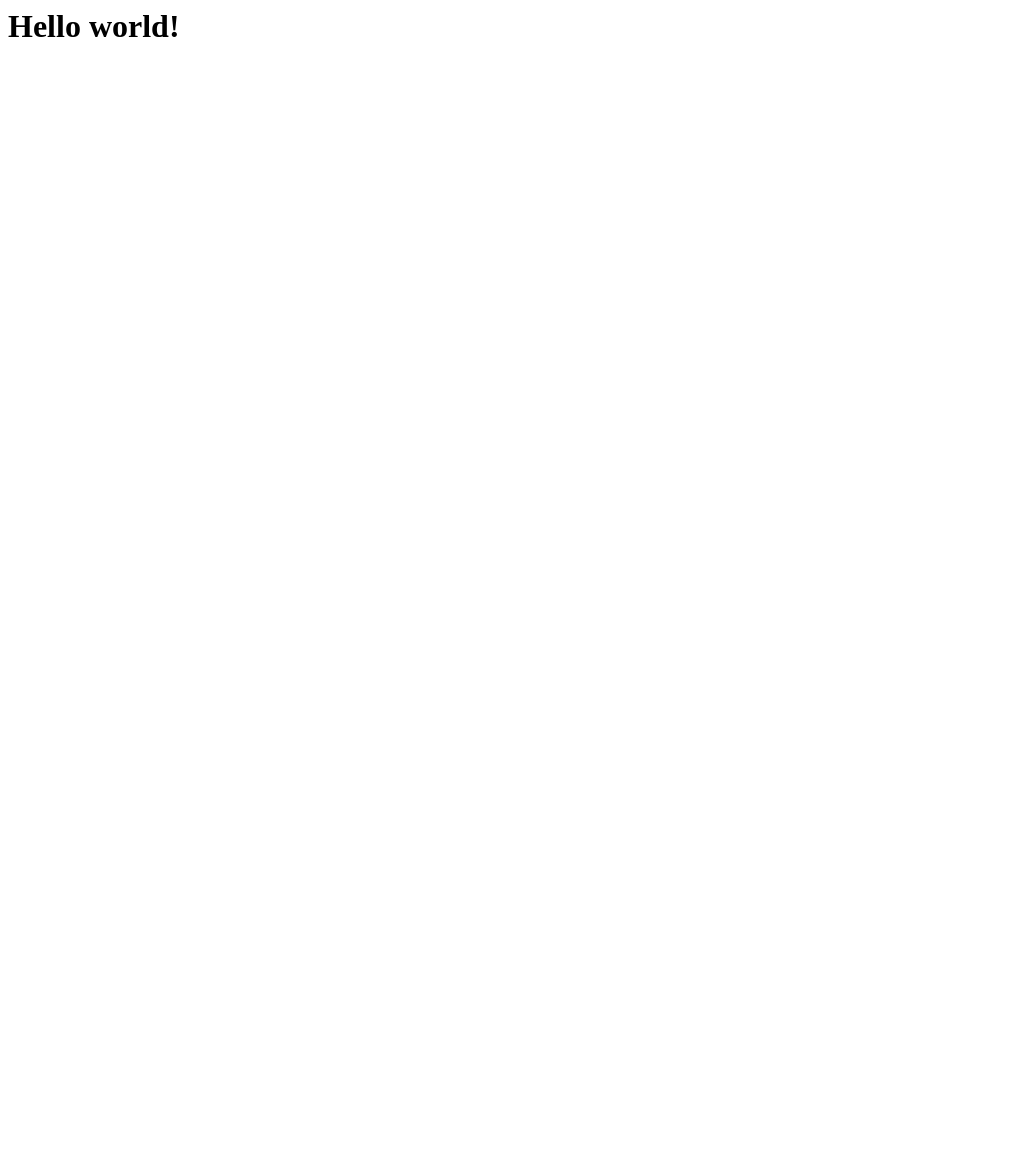
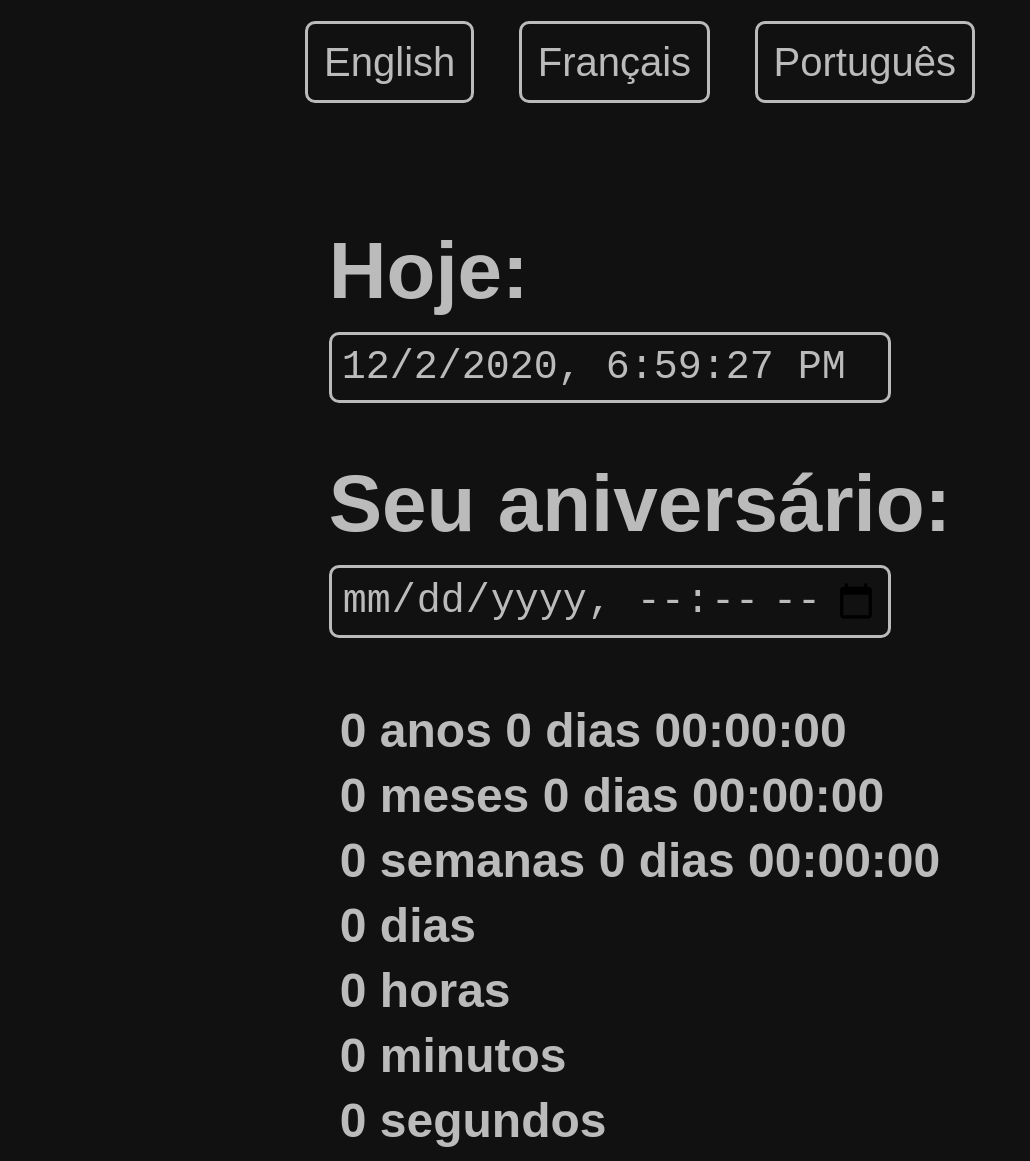
Before and after one commit to nathan2m/happybirthday, a plain HTML site: page index.html in a window 1280 px wide. Shown: the whole page, without its empty margins (0-1030 px from the left). Before the commit the page ends 800 px from the top, so only its background shows below. Drawn offline with Linux system fonts and the light colour scheme.

Commit message:
Launch of the Web Application
Commit of the HTML, CSS and JavaScript main files.

```diff
--- a/index.html
+++ b/index.html
@@ -1 +1,38 @@
-<h1>Hello world!</h1>
+<!DOCTYPE html>
+<html>
+<head>
+    <meta charset="UTF-8">
+    <meta name="viewport" content="width=device-width, initial-scale=1.0">
+    <meta name="author" content="Nathan Manera Magalhães">
+    <title id="titleHead"></title>
+    <link rel="stylesheet" href="style.css">
+    <script src="script.js"></script>
+</head>
+<body onload="setLanguage('pt-BR')">
+    <div style="text-align: center; margin-top: 5vmin;">
+        <span title="Set language to English" class="button" onclick="setLanguage('en-US')">English</span>
+        <span title="Définir la langue en Français" class="button" onclick="setLanguage('fr-FR')">Français</span>
+        <span title="Mudar idioma para Português" class="button" onclick="setLanguage('pt-BR')">Português</span>
+    </div>
+    <div class="age container">
+        <div class="block">
+            <p class="title" style="padding: 0;"><span id="txtToday"></span>:</p>
+            <p><input type="text" id="today" disabled></p>
+
+            <p class="title"><span id="txtBirthday"></span>:</p>
+            <p><input type="datetime-local" id="birthday"></p>
+
+            <!-- <p id="button" onclick="">See Age</p>   -->
+        </div>
+        <div class="block">
+            <p class="time" id="years"></p>
+            <p class="time" id="months"></p>
+            <p class="time" id="weeks"></p>
+            <p class="time" id="days"></p>
+            <p class="time" id="hours"></p>
+            <p class="time" id="minutes"></p>
+            <p class="time" id="seconds"></p>
+        </div>
+    </div>
+</body>
+</html>
--- /dev/null
+++ b/script.js
@@ -0,0 +1,203 @@
+const ID = id => document.getElementById(id);
+
+const lang = {
+    "en-US": {
+        th: "Happy Birthday!",
+        tdy: "Today",
+        ybdy: "Your birthday",
+        y: "year",
+        ys: "years",
+        m: "month",
+        ms: "months",
+        w: "week",
+        ws: "weeks",
+        d: "day",
+        ds: "days",
+        h: "hour",
+        hs: "hours",
+        mn: "minute",
+        mns: "minutes",
+        sc: "second",
+        scs: "seconds",
+    },
+    "fr-FR": {
+        th: "Joyeux Anniversaire!",
+        tdy: "Aujourd'hui",
+        ybdy: "Ton anniversaire",
+        y: "an",
+        ys: "ans",
+        m: "mois",
+        ms: "mois",
+        w: "semaine",
+        ws: "semaines",
+        d: "jour",
+        ds: "jours",
+        h: "heure",
+        hs: "heures",
+        mn: "minute",
+        mns: "minutes",
+        sc: "seconde",
+        scs: "secondes",
+    },
+    "pt-BR": {
+        th: "Feliz Aniversário!",
+        tdy: "Hoje",
+        ybdy: "Seu aniversário",
+        y: "ano",
+        ys: "anos",
+        m: "mês",
+        ms: "meses",
+        w: "semana",
+        ws: "semanas",
+        d: "dia",
+        ds: "dias",
+        h: "hora",
+        hs: "horas",
+        mn: "minuto",
+        mns: "minutos",
+        sc: "segundo",
+        scs: "segundos",
+    },
+};
+
+var lg = "";
+
+const setLanguage = (l) => {
+    lg = l;
+    ID("titleHead").innerHTML = lang[lg].th;
+    ID("txtToday").innerHTML = lang[lg].tdy;
+    ID("txtBirthday").innerHTML = lang[lg].ybdy;
+    getAge('birthday');
+}
+
+const secMinute = 60;
+const secHour = 60 * secMinute; // 3600
+const secDay = 24 * secHour; // 86400
+const secWeek = 7 * secDay; // 604800
+
+//const secYear = 365 * secDay; // 31536000
+//const secYearLeap = 366 * secDay; // 31622400
+const leapYear = year => (year % 4 === 0 && year % 100 !== 0 || year % 400 === 0 && year % 3200 !== 0 || year % 86400 === 0);
+
+const fn = n => n < 10 ? "0" + n : n;
+
+const m2s = date => Math.floor(date.getTime() / 1000);
+
+const checkIfHasBirthday = (b, t) => {
+    let hasBirthday = false;
+    hasBirthday = (t.getMonth() > b.getMonth());
+    if (!hasBirthday && t.getMonth() === b.getMonth()) {
+        hasBirthday = (t.getDate() > b.getDate());
+        if (!hasBirthday && t.getDate() === b.getDate()) {
+            hasBirthday = (t.getHours() > b.getHours());
+            if (!hasBirthday && t.getHours() === b.getHours()) {
+                hasBirthday = (t.getMinutes() > b.getMinutes());
+                if (!hasBirthday && t.getMinutes() === b.getMinutes()) {
+                    hasBirthday = (t.getSeconds() >= b.getSeconds());
+                }
+            }
+        }
+    }
+    return hasBirthday;
+}
+
+const checkIfHasMonthBirthday = (b, t) => {
+    let hasMonthBirthday = false;
+    hasMonthBirthday = (t.getDate() > b.getDate());
+    if (!hasMonthBirthday && t.getDate() === b.getDate()) {
+        hasMonthBirthday = (t.getHours() > b.getHours());
+        if (!hasMonthBirthday && t.getHours() === b.getHours()) {
+            hasMonthBirthday = (t.getMinutes() > b.getMinutes());
+            if (!hasMonthBirthday && t.getMinutes() === b.getMinutes()) {
+                hasMonthBirthday = (t.getSeconds() >= b.getSeconds());
+            }
+        }
+    }
+    return hasMonthBirthday;
+}
+
+const checkIfHasWeekBirthday = (b, t) => {
+    let hasWeekBirthday = false;
+    hasWeekBirthday = (t.getDay() > b.getDay());
+    if (!hasWeekBirthday && t.getDay() === b.getDay()) {
+        hasWeekBirthday = (t.getHours() > b.getHours());
+        if (!hasWeekBirthday && t.getHours() === b.getHours()) {
+            hasWeekBirthday = (t.getMinutes() > b.getMinutes());
+            if (!hasWeekBirthday && t.getMinutes() === b.getMinutes()) {
+                hasWeekBirthday = (t.getSeconds() >= b.getSeconds());
+            }
+        }
+    }
+    return hasWeekBirthday;
+}
+
+const getAge = id => {
+    const birthday = new Date(ID(id).value);
+    const today = new Date(); ID('today').value = today.toLocaleString();
+    const hasBirthday = checkIfHasBirthday(birthday, today);
+    const hasMonthBirthday = checkIfHasMonthBirthday(birthday, today);
+    const hasWeekBirthday = checkIfHasWeekBirthday(birthday, today);
+    const ageSecs = m2s(today) - m2s(birthday) + (Math.abs(today.getTimezoneOffset() - birthday.getTimezoneOffset()) === 60 ? -secHour : 0); // Para desconsiderar horário de verão
+    getYears(ageSecs, birthday, today, hasBirthday);
+    getMonths(ageSecs, birthday, today, hasBirthday, hasMonthBirthday);
+    getWeeks(ageSecs, birthday, today, hasWeekBirthday);
+    ID('days').innerHTML = (ageSecs >= 0 ? getFormatDays(ageSecs) : 0 + " " + lang[lg].ds);
+    ID('hours').innerHTML = (ageSecs >= 0 ? getFormatHours(ageSecs) : 0 + " " + lang[lg].hs);
+    ID('minutes').innerHTML = (ageSecs >= 0 ? getFormatMinutes(ageSecs) : 0 + " " + lang[lg].mns);
+    ID('seconds').innerHTML = (ageSecs >= 0 ? ageSecs.toLocaleString() : 0) + " " + (ageSecs === 1 ? lang[lg].sc : lang[lg].scs);
+    setTimeout("getAge('" + id + "')", 1000);
+}
+
+const getYears = (as, b, t, hb) => {
+    const ageYears = (as >= 0 ? (t.getFullYear() - b.getFullYear()) + (hb ? 0 : -1) : 0);
+    const lastBirthday = new Date(new Date(b).setFullYear(t.getFullYear() + (hb ? 0 : -1)));
+    let restSecs = (as >= 0 ? m2s(t) - m2s(lastBirthday) : 0);
+    const formatDays = getFormatDays(restSecs);
+    ID('years').innerHTML = ageYears + " " + (ageYears === 1 ? lang[lg].y : lang[lg].ys) + " " + formatDays;
+}
+
+const getMonths = (as, b, t, hb, hmb) => {
+    const ageYears = (as >= 0 ? (t.getFullYear() - b.getFullYear()) + (hb ? 0 : -1) : 0);
+    const tm = t.getMonth();
+    const bm = b.getMonth();
+    const adds = ((tm === bm) ? (hb ? 0 : 11) : (hb ? ((tm - bm) + (hmb ? 0 : -1)) : (12 - (bm - tm)) + (hmb ? 0 : -1)));
+    const ageMonths = (as >= 0 ? ((ageYears * 12) + adds) : 0);
+    const m = (t.getMonth() + (hmb ? 0 : -1));
+    const bd = b.getDate();
+    const lastMonthBirthday = new Date(t.getFullYear(), m, (bd - (m === 1 && bd > 28 ? bd % (leapYear(t.getFullYear()) ? 29 : 28) : 0)), b.getHours(), b.getMinutes(), b.getSeconds());
+    let restSecs = (as >= 0 ? m2s(t) - m2s(lastMonthBirthday) : 0);
+    const formatDays = getFormatDays(restSecs);
+    ID('months').innerHTML = ageMonths.toLocaleString() + " " + (ageMonths === 1 ? lang[lg].m : lang[lg].ms) + " " + formatDays;
+}
+
+const getWeeks = (as, b, t, hwb) => {
+    const tw = t.getDay();
+    const bw = b.getDay();
+    const diff = tw < bw ? 7 - (bw - tw) : (tw - bw) + (hwb ? 0 : 7);
+    const ageWeeks = (as >= 0 ? Math.floor(as / secWeek) : 0);
+    const lastWeekBirthday = new Date(t.getFullYear(), t.getMonth(), (t.getDate() - diff), b.getHours(), b.getMinutes(), b.getSeconds());
+    let restSecs = (as >= 0 ? m2s(t) - m2s(lastWeekBirthday) : 0);
+    const formatDays = getFormatDays(restSecs);
+    ID('weeks').innerHTML = ageWeeks.toLocaleString() + " " + (ageWeeks === 1 ? lang[lg].w : lang[lg].ws) + " " + formatDays;
+}
+
+const getFormatDays = (restSecs) => {
+    const ageDays = Math.floor(restSecs / secDay); restSecs = restSecs - (ageDays * secDay);
+    const hours = Math.floor(restSecs / secHour); restSecs = restSecs - (hours * secHour);
+    const minutes = Math.floor(restSecs / secMinute); restSecs = restSecs - (minutes * secMinute);
+    const seconds = restSecs;
+    return ageDays.toLocaleString() + " " + (ageDays === 1 ? lang[lg].d : lang[lg].ds) + " " + fn(hours) + ":" + fn(minutes) + ":" + fn(seconds);
+}
+
+const getFormatHours = (restSecs) => {
+    const ageHours = Math.floor(restSecs / secHour); restSecs = restSecs - (ageHours * secHour);
+    const minutes = Math.floor(restSecs / secMinute); restSecs = restSecs - (minutes * secMinute);
+    const seconds = restSecs;
+    return ageHours.toLocaleString() + " " + (ageHours === 1 ? lang[lg].h : lang[lg].hs) + " " + fn(minutes) + ":" + fn(seconds);
+}
+
+const getFormatMinutes = (restSecs) => {
+    const ageMinutes = Math.floor(restSecs / secMinute); restSecs = restSecs - (ageMinutes * secMinute);
+    const seconds = restSecs;
+    return ageMinutes.toLocaleString() + " " + (ageMinutes === 1 ? lang[lg].mn : lang[lg].mns) + " " + fn(seconds);
+}
--- /dev/null
+++ b/style.css
@@ -0,0 +1,65 @@
+:root {
+    --txt: #bbb;
+    --bkg: #111;
+}
+
+* {
+    margin: 0;
+    padding: 0;
+    background-color: var(--bkg);
+    color: var(--txt);
+    font-family: 'Source Sans Pro', sans-serif;
+    user-select:none;
+    -ms-user-select: none;
+    -webkit-user-select: none;
+    -moz-user-select: none;
+}
+
+.age {
+    width: 100vw;
+    margin-top: 15vh;
+    text-align: left;
+    cursor: default;
+    font-weight: bold;
+}
+
+.age .title {
+    font-size: 10vmin;
+    padding: 5vmin 0 0 0;
+}
+.age input {
+    font-size: 5vmin;
+    padding: 10px;
+    margin: 15px 0;
+    border-radius: 10px;
+    border: 0.4vmin solid var(--txt);
+    width: 67vmin;
+    font-family: monospace;
+}
+.button {
+    font-size: 5vmin;
+    padding: 2vmin;
+    margin: 2.5vmin;
+    width: 30vmin;
+    border-radius: 10px;
+    border: 0.4vmin solid var(--txt);
+    cursor: pointer;
+}
+
+.age .time {
+    font-size: 6vmin;
+    margin: 10px 0;
+}
+
+.container {
+    display: flex;
+    justify-content: space-around;
+    flex-wrap: wrap;
+}
+
+.block {
+    margin: 20px;
+    text-align: left;
+    /* border: 1px solid var(--txt); */
+    /* width: 70vmin; */
+}
```
